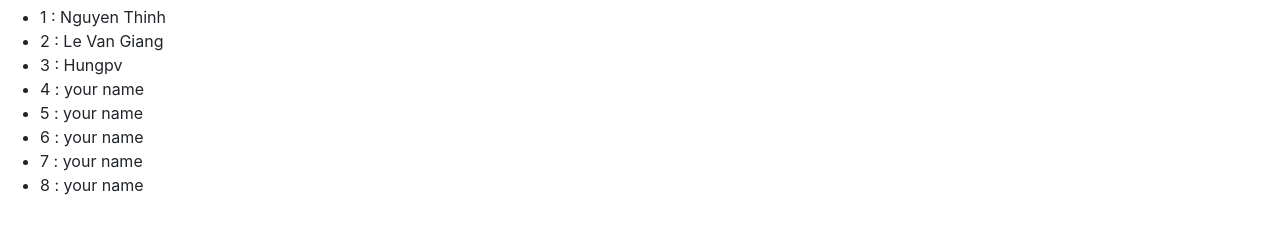
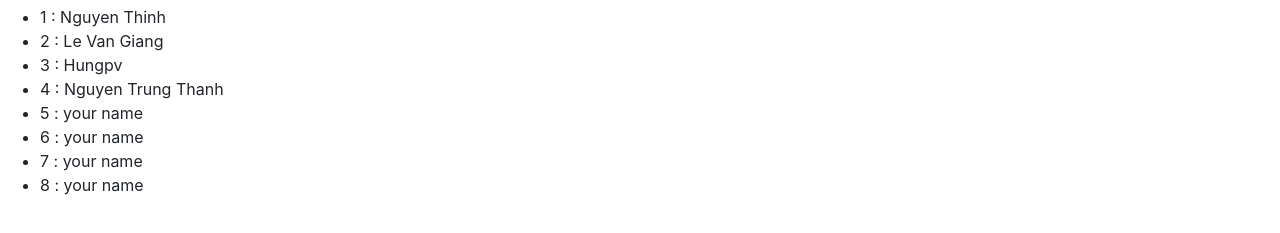
Before and after one commit to nguyenthinhhn/html-profile, a plain HTML site: page index.html in a window 1280 px wide. Shown: the part 107-340 px from the top of the page. Drawn offline with nearby package versions, Linux system fonts and the light colour scheme.

Commit message:
issue #13

```diff
--- a/index.html
+++ b/index.html
@@ -53,7 +53,7 @@
         <li>1 : Nguyen Thinh</li>
         <li>2 : Le Van Giang</li>
         <li>3 : Hungpv</li>
-        <li>4 : your name</li>
+        <li>4 : Nguyen Trung Thanh</li>
         <li>5 : your name</li>
         <li>6 : your name</li>
         <li>7 : your name</li>
```
